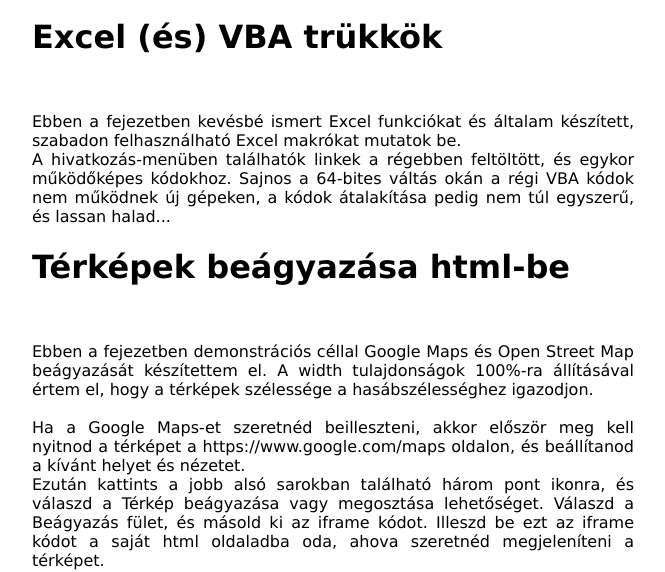
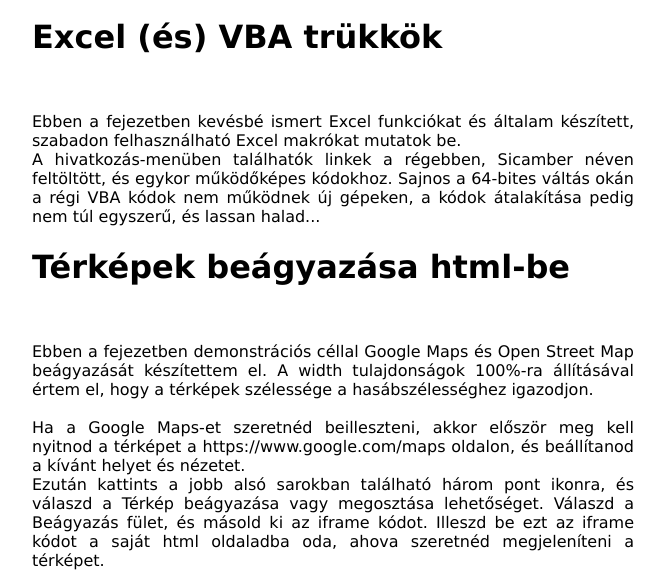
Before and after one commit to Kalo5/kezdolokes, a plain HTML site: page index.html in a window 1280 px wide. Shown: the part 1948-2520 px from the top of the page, without its empty margins (307-972 px from the left). Drawn offline with Linux system fonts and the light colour scheme.

Commit message:
Update index.html

```diff
--- a/index.html
+++ b/index.html
@@ -228,7 +228,7 @@ input:checked + label + ul { display: block; }
 
     <h1 id="excel">Excel (és) VBA trükkök</h1><br>
       <p>Ebben a fejezetben kevésbé ismert Excel funkciókat és általam készített, szabadon felhasználható Excel makrókat mutatok be. <br>
-	A hivatkozás-menüben találhatók linkek a régebben feltöltött, és egykor működőképes kódokhoz. Sajnos a 64-bites váltás okán a régi VBA kódok nem működnek új gépeken, a kódok átalakítása pedig nem túl egyszerű, és lassan halad...
+	A hivatkozás-menüben találhatók linkek a régebben, Sicamber néven feltöltött, és egykor működőképes kódokhoz. Sajnos a 64-bites váltás okán a régi VBA kódok nem működnek új gépeken, a kódok átalakítása pedig nem túl egyszerű, és lassan halad...
       </p>
 
     <h1 id="map">Térképek beágyazása html-be</h1><br>
```
